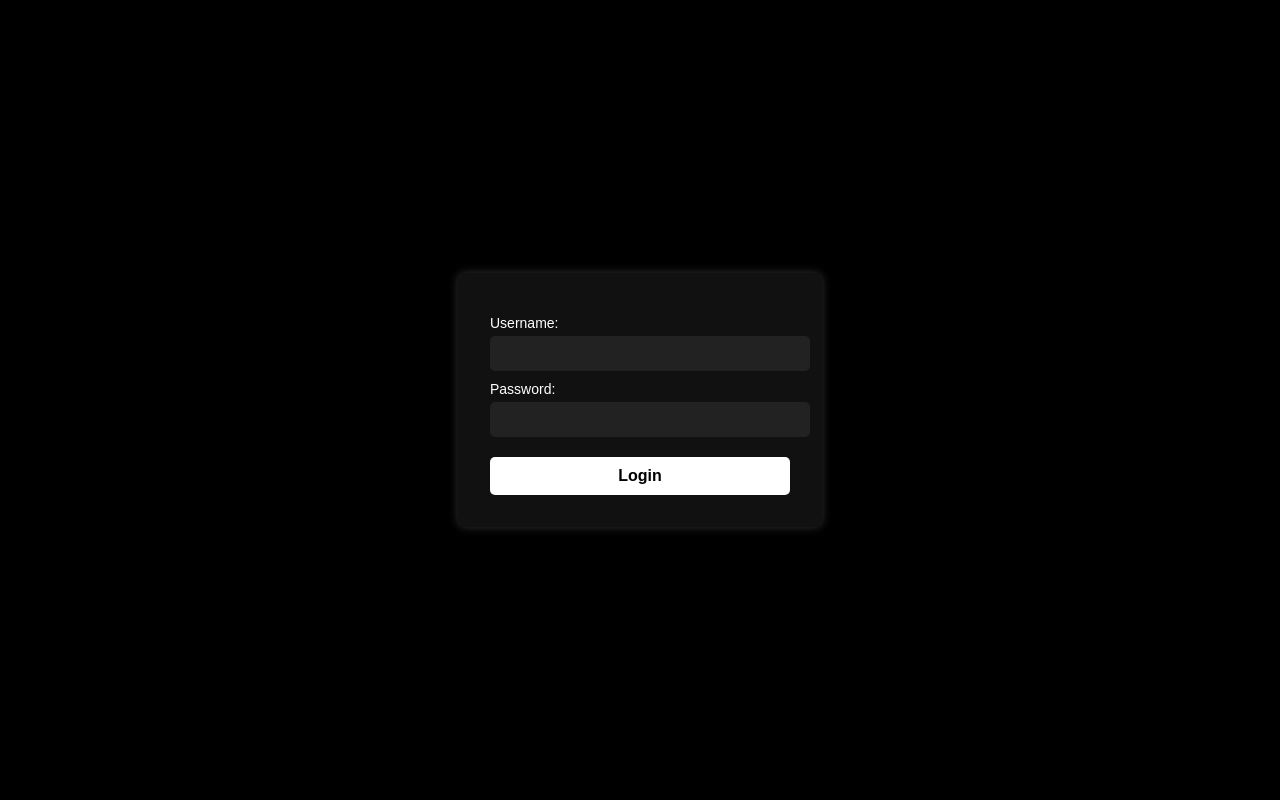
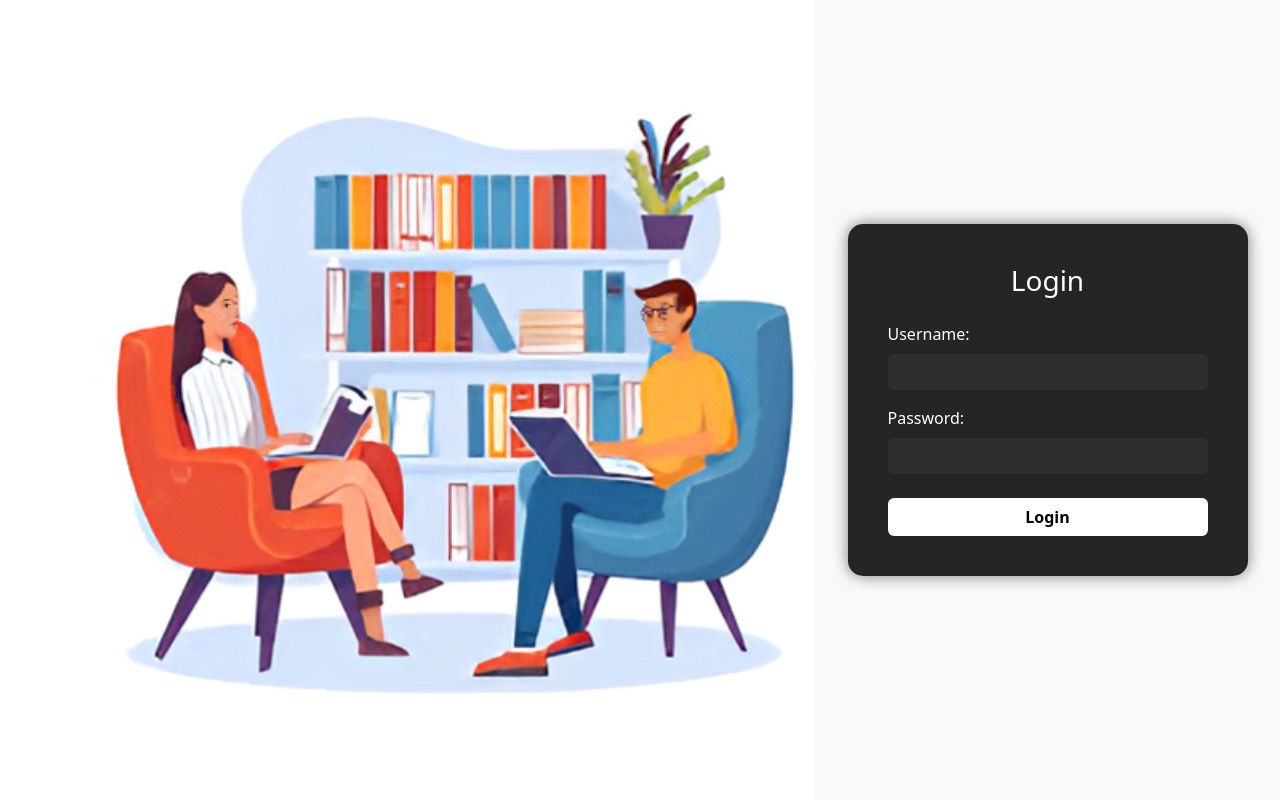
Before and after one commit to Pushpakp26/dbms, a Django app: page /login/ in a window 1280 px wide. Run offline with Django 4.2, Linux system fonts and the light colour scheme.

Commit message:
log in photo added

```diff
--- a/search_college/search_college/templates/login.html
+++ b/search_college/search_college/templates/login.html
@@ -1,88 +1,130 @@
-<!-- templates/login.html -->
+{% load static %}
 <!DOCTYPE html>
-<html>
+<html lang="en">
 <head>
+    <meta charset="UTF-8">
     <title>Login</title>
+
+    <!-- Bootstrap 5 -->
+    <link href="https://cdn.jsdelivr.net/npm/bootstrap@5.3.3/dist/css/bootstrap.min.css" rel="stylesheet">
+
     <style>
-        body {
-    background-color: #000;
-    color: #fff;
-    font-family: Arial, sans-serif;
-    display: flex;
-    justify-content: center;
-    align-items: center;
-    height: 100vh;
+        html, body {
+            height: 100%;
             margin: 0;
         }
 
-form {
-    background-color: #111;
-    padding: 2rem;
-    border-radius: 8px;
-    box-shadow: 0 0 10px rgba(255, 255, 255, 0.2);
-    width: 300px;
-    text-align: center;
+        .main-container {
+            display: flex;
+            height: 100vh;
+            width: 100vw;
+            overflow: hidden;
         }
 
-h2 {
-    margin-bottom: 1.5rem;
-    font-size: 24px;
+        .left-side {
+            flex: 1;
+            display: flex;
+            align-items: center;
+            justify-content: flex-start; /* shift image a bit left */
+            background-color: #ffffff;
+            padding-left: 95px;
         }
 
-p {
-    display: flex;
-    flex-direction: column;
-    align-items: flex-start;
-    margin: 10px 0;
+        .left-side img {
+            height: 90%;
+            width: auto;
+            object-fit: contain;
         }
 
-label {
-    font-size: 14px;
-    margin-bottom: 5px;
+        .right-side {
+            flex: 1;
+            display: flex;
+            align-items: center;
+            justify-content: center;
+            background-color: #f8f9fa;
         }
 
-input {
+        .login-box {
+            background-color: rgba(0, 0, 0, 0.85);
+            padding: 40px;
+            border-radius: 15px;
+            box-shadow: 0 0 15px rgba(0, 0, 0, 0.5);
+            color: white;
             width: 100%;
-    padding: 10px;
-    border: none;
-    background: #222;
-    color: #fff;
-    border-radius: 5px;
-    outline: none;
+            max-width: 400px;
         }
 
-input::placeholder {
-    color: #bbb;
+        .form-control {
+            background-color: #2e2e2e;
+            border: none;
+            color: white;
         }
 
-button {
-    width: 100%;
-    padding: 10px;
-    background: #fff;
-    color: #000;
-    border: none;
-    border-radius: 5px;
-    cursor: pointer;
-    font-size: 16px;
-    font-weight: bold;
-    transition: 0.3s;
-    margin-top: 10px;
+        .form-control:focus {
+            background-color: #3a3a3a;
+            color: white;
+            box-shadow: none;
         }
 
-button:hover {
-    background: #ddd;
+        .btn-login {
+            background-color: #ffffff;
+            color: black;
+            font-weight: bold;
         }
 
+        .btn-login:hover {
+            background-color: #e6e6e6;
+        }
+
+        @media (max-width: 768px) {
+            .main-container {
+                flex-direction: column;
+            }
+
+            .left-side,
+            .right-side {
+                width: 100%;
+                height: 50vh;
+                justify-content: center;
+                padding: 0;
+            }
+
+            .left-side img {
+                max-height: 80%;
+                width: auto;
+            }
+        }
     </style>
 </head>
 <body>
-    {% if form.errors %}
-        <p style="color:red;">Invalid username or password.</p>
-    {% endif %}
-    <form method="post">
+
+<div class="main-container">
+    <!-- Left Side (Bigger & Shifted Image) -->
+    <div class="left-side">
+        <img src="{% static 'images/image.png' %}" alt="Counselling Illustration">
+    </div>
+
+    <!-- Right Side (Login Form) -->
+    <div class="right-side">
+        <div class="login-box">
+            <h3 class="text-center mb-4">Login</h3>
+            <form method="POST">
                 {% csrf_token %}
-        {{ form.as_p }}
-        <button type="submit">Login</button>
+                <div class="mb-3">
+                    <label for="username" class="form-label">Username:</label>
+                    <input type="text" class="form-control" id="username" name="username" required>
+                </div>
+                <div class="mb-4">
+                    <label for="password" class="form-label">Password:</label>
+                    <input type="password" class="form-control" id="password" name="password" required>
+                </div>
+                <div class="d-grid">
+                    <button type="submit" class="btn btn-login">Login</button>
+                </div>
             </form>
+        </div>
+    </div>
+</div>
+
 </body>
 </html>
```
Also changed, not shown: search_college/search_college/static/stylesheets/home.css (+56 -0 lines), search_college/search_college/templates/home.html (+4 -41 lines), search_college/search_college/static/images/image.png (added). Lines whose indentation alone changed are shown as unchanged.
